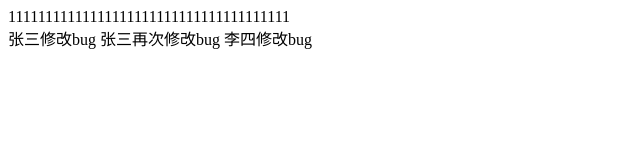
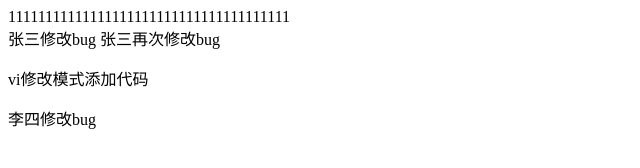
Before and after one commit to zp190265950/myapp1, a plain HTML site: page index.html in a window 1280 px wide. Shown: the whole page, without its empty margins (0-640 px from the left). Drawn offline with Linux system fonts and the light colour scheme.

Commit message:
vi添加代码

```diff
--- a/index.html
+++ b/index.html
@@ -10,6 +10,7 @@
     <div>11111111111111111111111111111111111111</div>
     <span>张三修改bug</span>
     <span>张三再次修改bug</span>
+    <p>vi修改模式添加代码</p>
     <span>李四修改bug</span>
 </body>
 </html>
```
